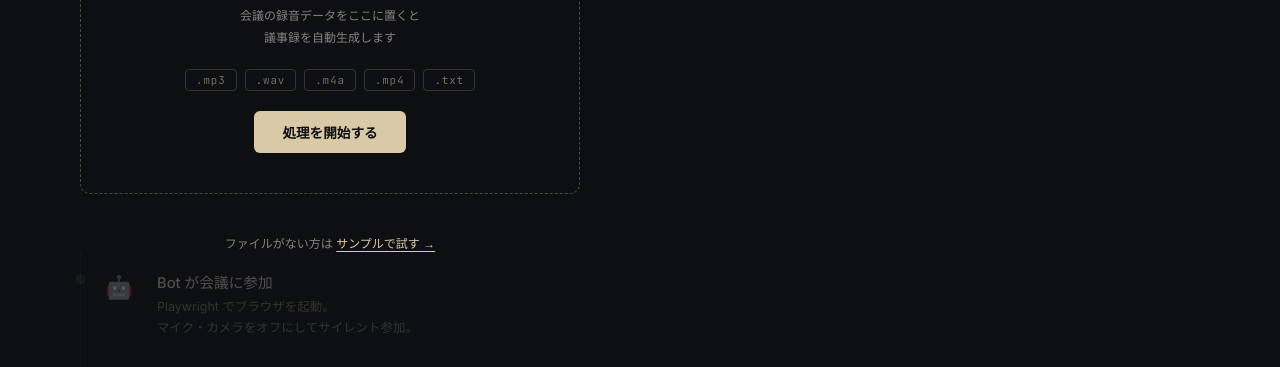
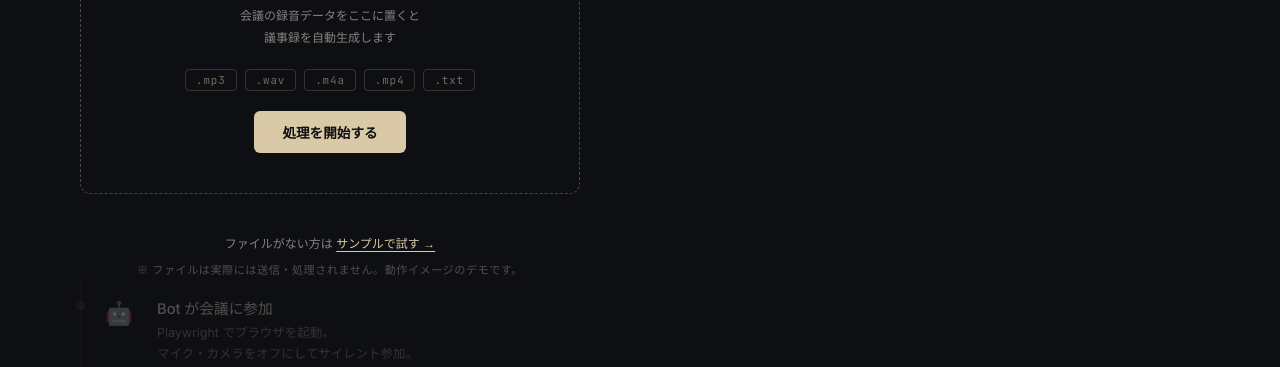
Before and after one commit to mokakokoro0830/quill-static, a plain HTML site: page demo.html in a window 1280 px wide. Shown: the part 433-800 px from the top of the page. Drawn offline with Linux system fonts and the light colour scheme.

Commit message:
demo: ファイルは実際には処理されない旨の注記を追加

```diff
--- a/demo.html
+++ b/demo.html
@@ -460,6 +460,9 @@ input[type="file"] {
       ファイルがない方は
       <a href="#" id="sampleLink" style="color:var(--gold);text-decoration:underline;text-underline-offset:3px;">サンプルで試す →</a>
     </p>
+    <p style="margin-top:10px;font-size:0.7rem;color:rgba(232,226,214,0.3);text-align:center;letter-spacing:0.04em;">
+      ※ ファイルは実際には送信・処理されません。動作イメージのデモです。
+    </p>
 
     <div class="complete-badge" id="completeBadge">
       ✅ 会議終了から <strong id="elapsed">2.1</strong>秒でメール送信完了
```
